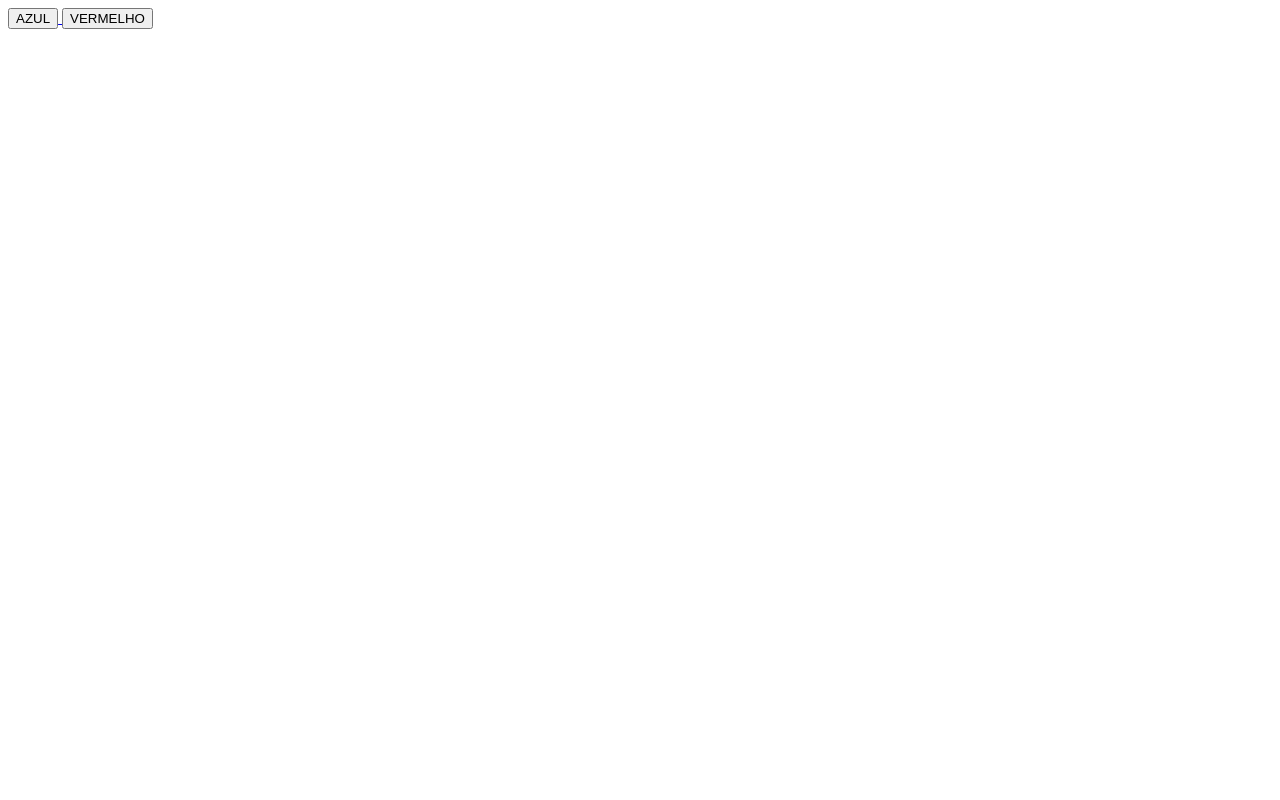
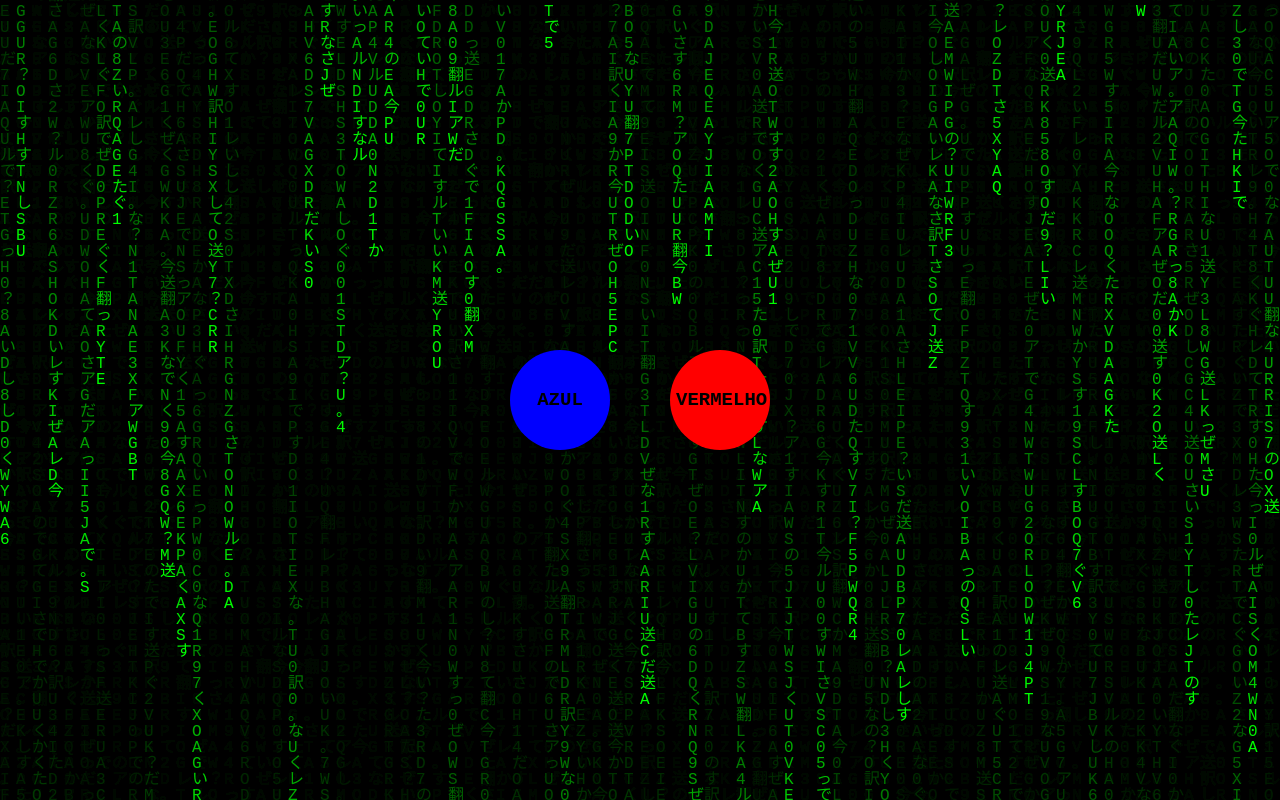
Before and after one commit to eduardotashiro/MATRIX, a plain HTML site: page index.html in a window 1280 px wide. Drawn offline with Linux system fonts and the light colour scheme; the site is published under a folder, as on GitHub Pages, so addresses that start at the root find nothing.

Commit message:
tirando matrix da pasta

```diff
--- a/MATRIX/index.html
+++ b/index.html
@@ -5,20 +5,20 @@
 <meta name="viewport" content="width=device-width, initial-scale=1.0">
 <title>Matrix</title>
 <link rel="shortcut icon" href="/JPEG-do-bug/icons8-cérebro-16.png" type="image/x-icon">
-<link rel="stylesheet" href="/MATRIX/style.css">
+<link rel="stylesheet" href="style.css">
 
 </head>
 <body>
 
   <div class="buttons">
 
-    <a href="/AZUL/index.html">
+    <a href="AZUL/index.html">
       <button class="btn1">
         <span class="tipo1">AZUL</span>
       </button>
     </a>
 
-    <a href="/VERMELHA/index.html">
+    <a href="VERMELHA/index.html">
       <button class="btn2">
         <span class="tipo2">VERMELHO</span>
       </button>
@@ -26,15 +26,10 @@
 
   </div>
 
-  <div id="conteudo">
-    <div>
-
-    </div>
-  </div>
 
   <canvas id="matrixCanvas"></canvas>
 
-  <script src="/MATRIX/script.js"></script>
+  <script src="script.js"></script>
 
 </body>
 </html>
```
Also changed, not shown: script.js (renamed from MATRIX/script.js), style.css (renamed from MATRIX/style.css).
